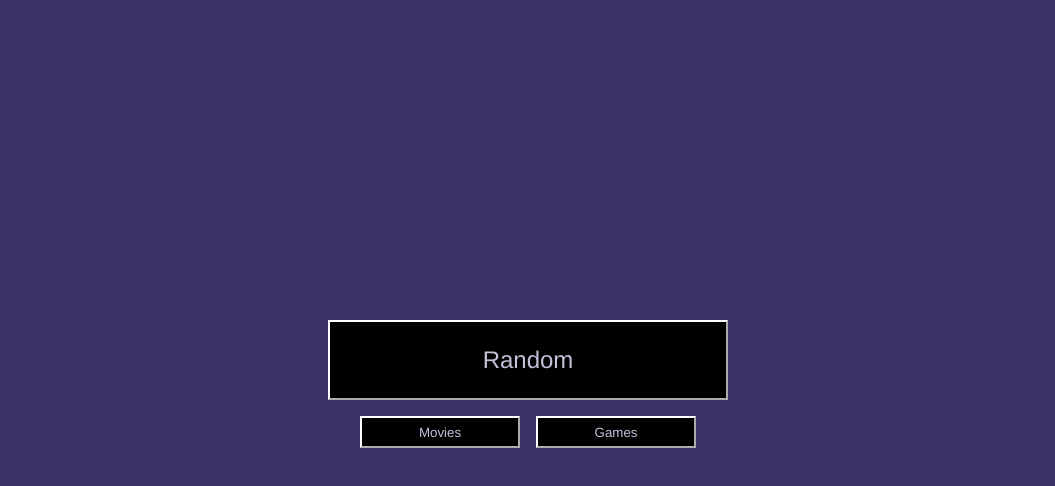
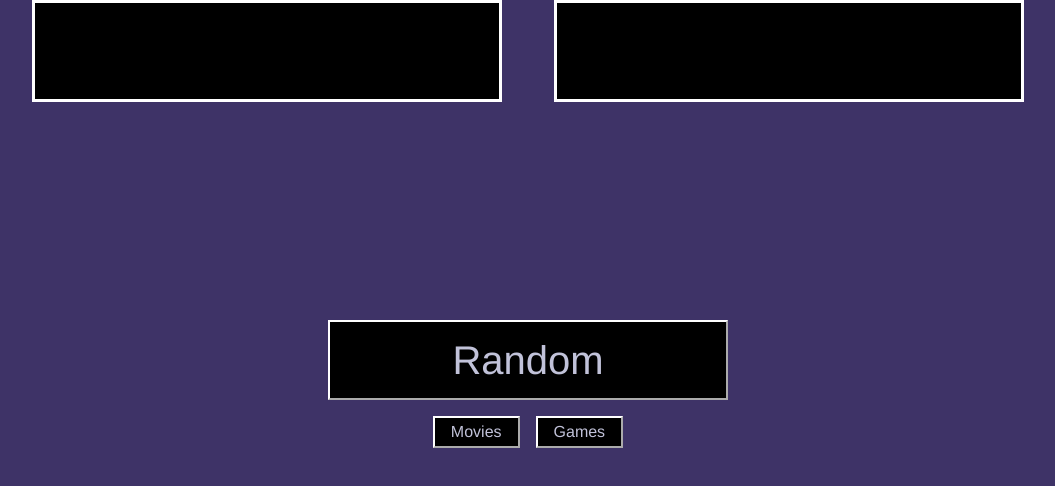
Before and after one commit to PeterHetherington/Watch-the-Fork, a website built with Vite: page client/index.html in a window 1280 px wide. Shown: the whole page, without its empty margins (112-1167 px from the left). Built offline with nearby package versions, Linux system fonts and the light colour scheme.

Commit message:
some dom css and restructured html div app

```diff
--- a/client/index.html
+++ b/client/index.html
@@ -17,11 +17,12 @@
         <button id="movies" class="movies">Movies</button>
         <button id="games" class="games">Games</button>
       </div>
-
     </div>
 
-    <div class="app" id="app"></div>
-    <div id="gameContainer"></div>
-    <div id="movieContainer"></div>
+    <div class="app" id="app">
+		<div id="gameContainer" class="gameContainer"></div>
+		<div id="movieContainer" class="movieContainer"></div>
+	</div>
+
   </body>
 </html>
--- a/client/src/style.css
+++ b/client/src/style.css
@@ -36,20 +36,64 @@ body {
 	height: 10vh;
 	width: 50vh;
 	color: rgb(193, 194, 217);
+	font-weight: normal;
+	font-size: 2.5rem;
 }
 
 .movies {
 	height: 4vh;
-	width: 20vh;
+	width: fit-content;
+	padding-right: 1rem;
+	padding-left: 1rem;
 	border-color: white;
 	background-color: black;
 	color: rgb(193, 194, 217);
+	font-size: 1rem;
 }
 
 .games {
 	height: 4vh;
-	width: 20vh;
+	width: fit-content;
+	padding-right: 1rem;
+	padding-left: 1rem;
 	border-color: white;
 	background-color: black;
 	color: rgb(193, 194, 217);
+	font-size: 1rem;
 }
+
+/*background colour not appling -- overlapping with the div card need to change main*/
+.gameContainer, .movieContainer {
+	border: solid;
+	border-color: white;
+	background-color: black;
+	color: rgb(193, 194, 217);
+	height: 4vh;
+	width: 50vh;
+	padding: 2rem;
+	gap: 0.5rem;
+}
+
+.app {
+	display: flex;
+	gap: 4vw;
+}
+
+.reviewBtn {
+	color: rgb(193, 194, 217);
+	background-color: black;
+	padding: 0.3rem;
+	border-style: solid;
+	font-size: 1rem;
+}
+
+.title {
+	font-weight: normal;
+	font-size: 2em;
+}
+
+/*add a details div to main and put rating genre and details in it*/
+.details {
+	display: flex;
+	gap: 0.2rem;
+}
```
